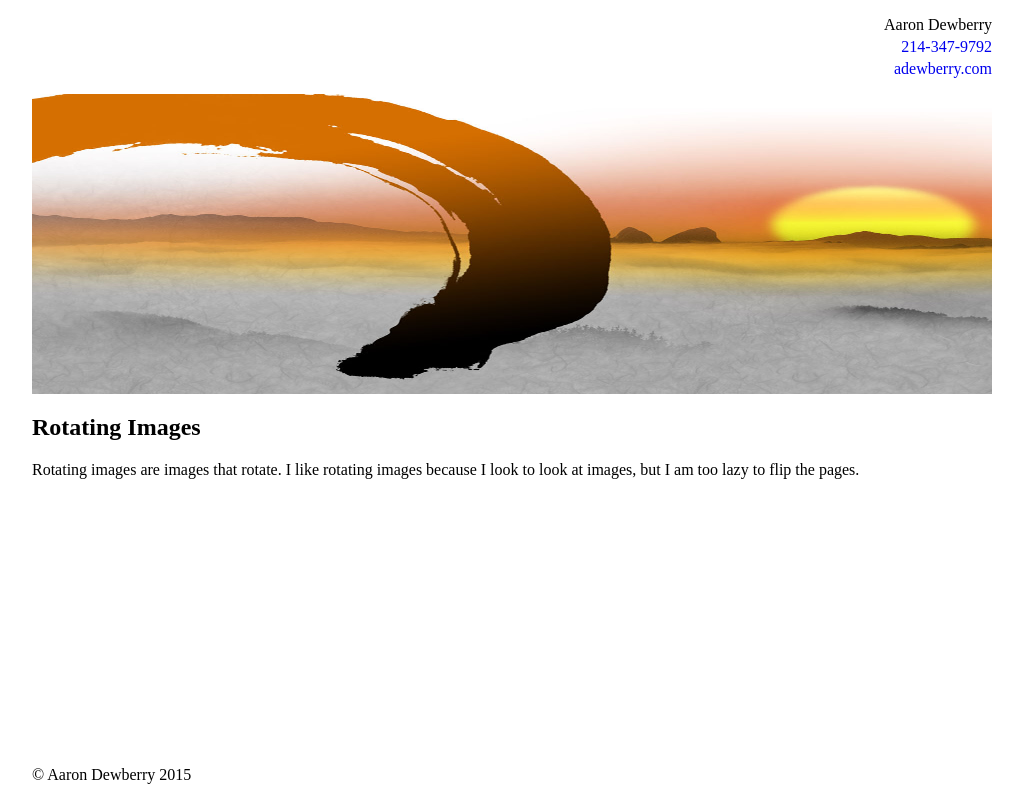
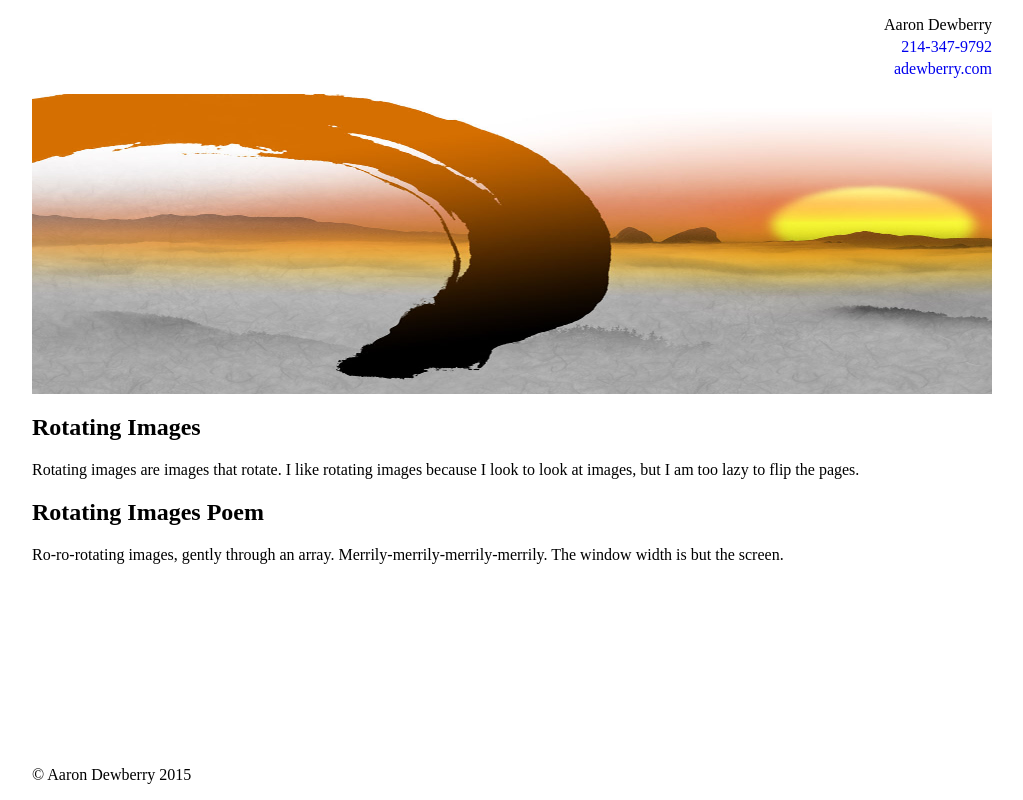
Before and after one commit to altrae/js-playground, a plain HTML site: page test.html in a window 1280 px wide. Shown: the whole page, without its empty margins (128-1151 px from the left). Drawn offline with nearby package versions, Linux system fonts and the light colour scheme.

Commit message:
Added a poem regarding rotating images

```diff
--- a/test.html
+++ b/test.html
@@ -40,6 +40,10 @@ footer { position:fixed; bottom:0; margin:1em 0; }
 		<h1>Rotating Images</h1>
 		<p>Rotating images are images that rotate. I like rotating images because I look to look at images, but I am too lazy to flip the pages.</p>
 	</section>
+	<section>
+		<h1>Rotating Images Poem</h1>
+		<p>Ro-ro-rotating images, gently through an array. Merrily-merrily-merrily-merrily. The window width is but the screen.</p>
+	</section>
 	<footer>
 		&copy Aaron Dewberry 2015
 	</footer>
```
